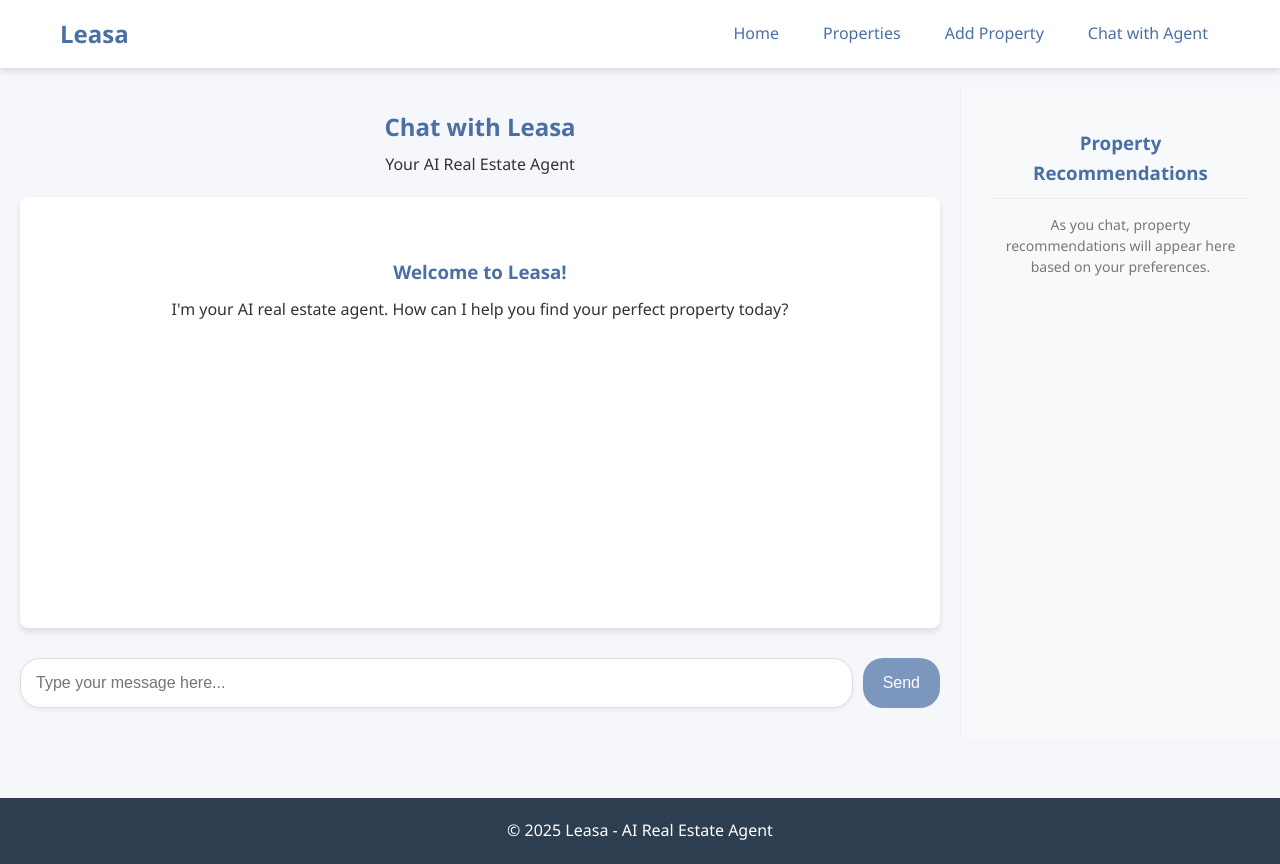
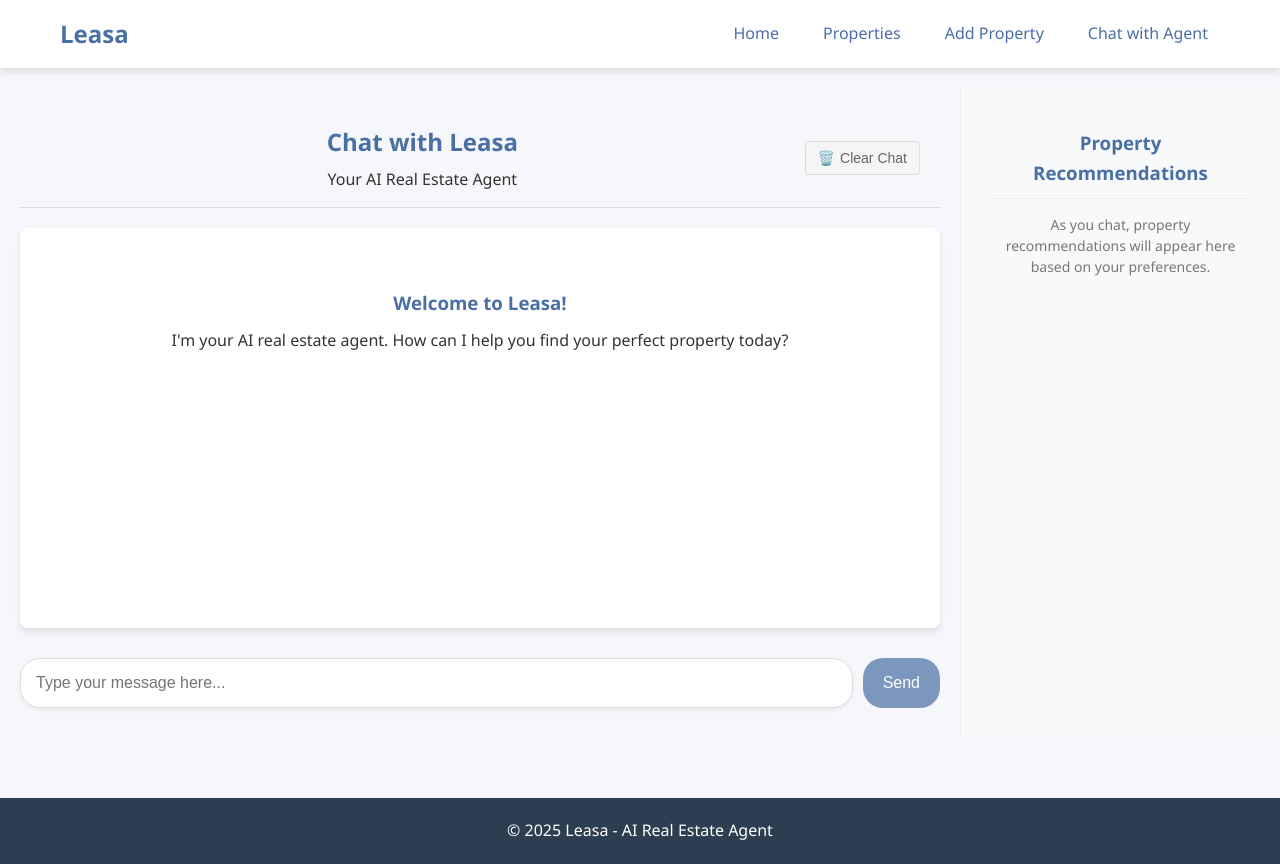
Before and after one commit to ritish1082/Leasa, a React (Vite) app in the folder frontend/: page /chat in a window 1280 px wide. Built offline with nearby package versions, Linux system fonts and the light colour scheme.

Commit message:
added chat to .gitignore

```diff
--- a/frontend/src/App.css
+++ b/frontend/src/App.css
@@ -610,3 +610,44 @@ input:focus, textarea:focus {
     padding: 15px;
   }
 }
+
+/* Add these CSS rules to your stylesheet */
+
+.chat-header {
+  display: flex;
+  justify-content: space-between;
+  align-items: center;
+  padding: 15px 20px;
+  border-bottom: 1px solid #e0e0e0;
+}
+
+.header-title {
+  flex: 1;
+}
+
+.clear-chat-button {
+  background-color: #f5f5f5;
+  color: #666;
+  border: 1px solid #ddd;
+  border-radius: 4px;
+  padding: 8px 12px;
+  font-size: 14px;
+  cursor: pointer;
+  transition: all 0.2s ease;
+}
+
+.clear-chat-button:hover {
+  background-color: #e0e0e0;
+  color: #333;
+}
+
+.clear-chat-button:focus {
+  outline: none;
+  box-shadow: 0 0 0 2px rgba(0, 0, 0, 0.1);
+}
+
+/* Optional: Add a small icon to the button */
+.clear-chat-button::before {
+  content: "🗑️";
+  margin-right: 5px;
+}
--- a/frontend/src/components/ChatInterface.jsx
+++ b/frontend/src/components/ChatInterface.jsx
@@ -108,8 +108,17 @@ const ChatInterface = () => {
     <div className="chat-container">
       <div className="chat-main">
         <div className="chat-header">
-          <h2>Chat with Leasa</h2>
-          <p>Your AI Real Estate Agent</p>
+          <div className="header-title">
+            <h2>Chat with Leasa</h2>
+            <p>Your AI Real Estate Agent</p>
+          </div>
+          <button
+            className="clear-chat-button"
+            onClick={clearChat}
+            aria-label="Clear chat"
+          >
+            Clear Chat
+          </button>
         </div>
 
         <div className="chat-messages">
@@ -143,6 +152,7 @@ const ChatInterface = () => {
             onChange={(e) => setInput(e.target.value)}
             placeholder="Type your message here..."
             disabled={loading}
+            ref={inputRef}
           />
           <button type="submit" disabled={loading || !input.trim()}>
             {loading ? 'Sending...' : 'Send'}
```
Also changed, not shown: 2 other files (tests, documents, lock files or other folders).
